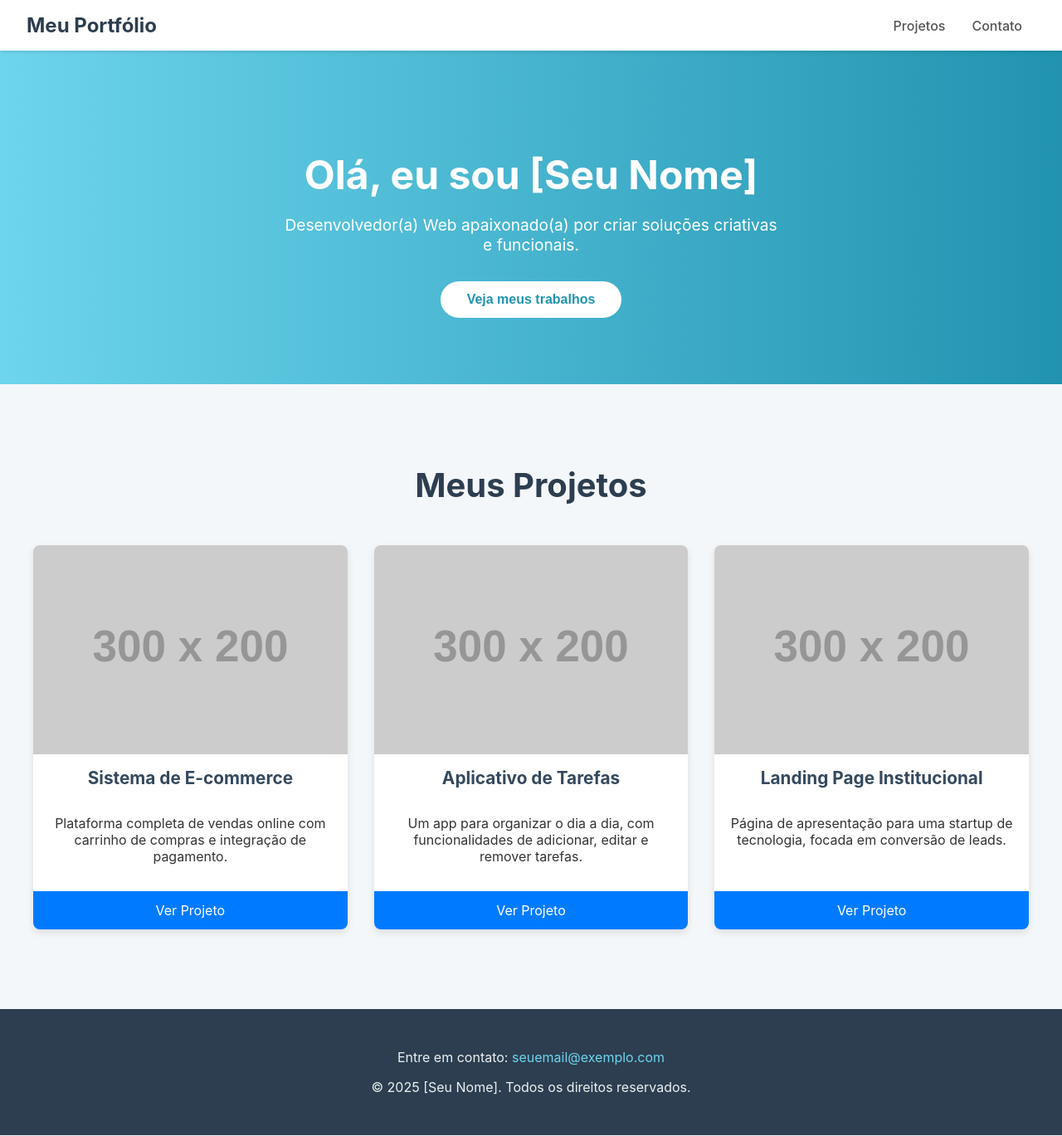
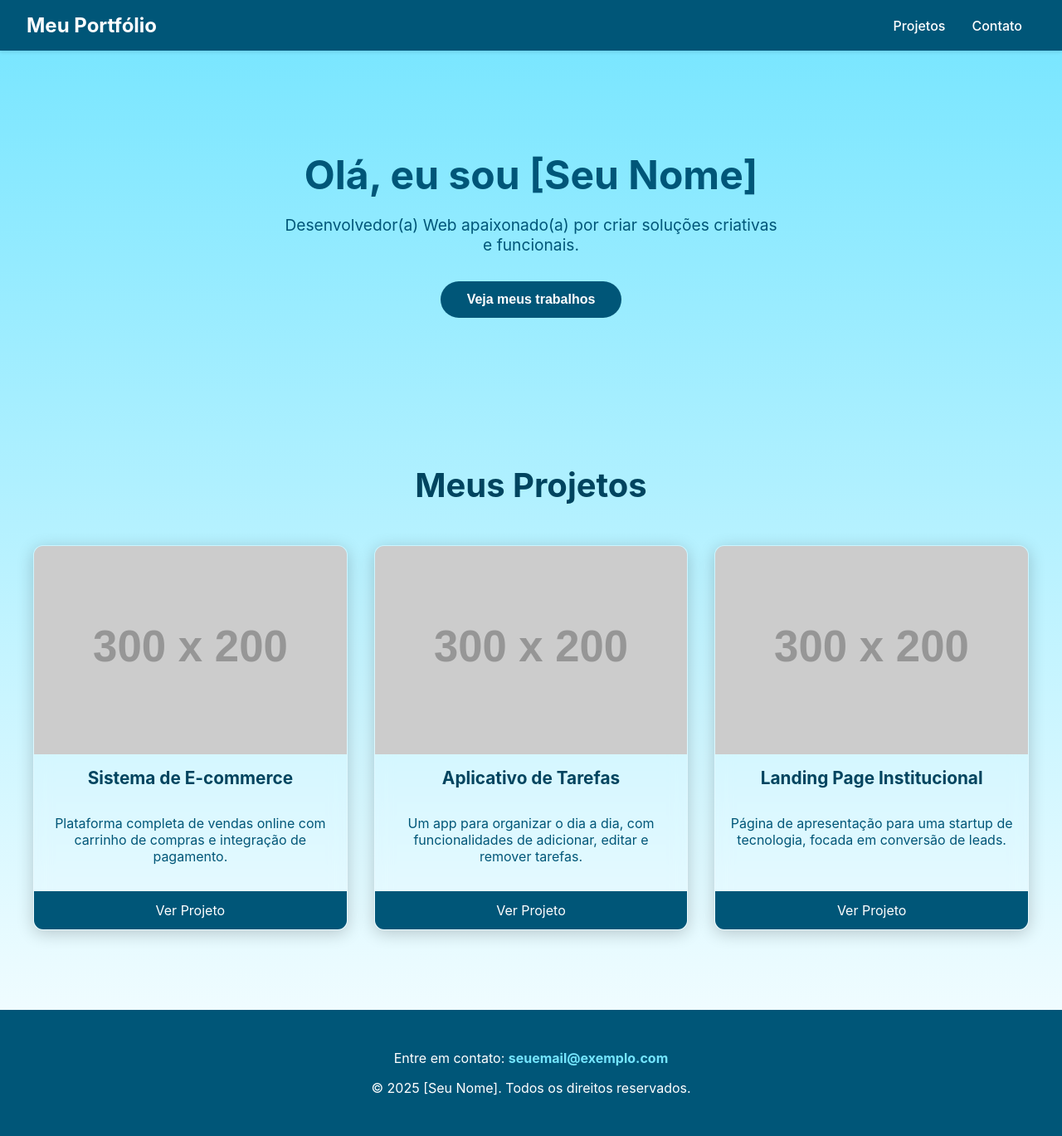
Before and after one commit to Rafael-VP/hackathon-onovolab, a React (Vite) app: page / in a window 1280 px wide. Shown: the whole page at 83% size. Built offline with nearby package versions, Linux system fonts and the light colour scheme.

Commit message:
Modified Colour Palette

```diff
--- a/src/App.css
+++ b/src/App.css
@@ -1,4 +1,35 @@
-/* Reset básico e fontes */
+/* =========================================
+==      COLOR CONTROL PANEL            ==
+=========================================
+--  Change the hex codes in this section
+--  to easily update the entire site's theme.
+*/
+:root {
+  /* Backgrounds */
+  --bg-header: #005678; /* Fundo do header continua branco */
+  --bg-footer: #005678;
+  /* Text */
+  --text-dark: #ffffff; /* Usado no header */
+  --text-light: #005678; /* Cor principal do texto no gradiente */
+  --text-logo: #ffffff;
+  --text-nav-links: #ffffff;
+
+  /* Accent Colors (The Blues) */
+  --accent-gradient-start: #ffffff; /* COR DE BAIXO (INÍCIO) */
+  --accent-gradient-end: #74e5ff;   /* COR DE CIMA (FIM) */
+  --accent-button: #005678;
+  --accent-button-hover: #00445f;
+  --accent-hover-header: #74e5ff;
+  --accent-footer-link: #74e5ff;
+  /* Cor do texto no centro do background */
+  --bg-text: #ffffff;
+
+}
+
+
+/* =======================================
+// Global Styles
+// ======================================= */
 body {
   margin: 0;
   font-family: -apple-system, BlinkMacSystemFont, 'Segoe UI', 'Roboto', 'Oxygen',
@@ -6,17 +37,28 @@ body {
     sans-serif;
   -webkit-font-smoothing: antialiased;
   -moz-osx-font-smoothing: grayscale;
-  background-color: #f4f7f9;
-  color: #333;
+
+  /* Gradiente aplicado a toda a página, de baixo para cima */
+  background: linear-gradient(to top, var(--accent-gradient-start), var(--accent-gradient-end));
+  /* Cor do texto principal agora é clara para ser legível no gradiente */
+  color: var(--text-light);
 }
 
 .App {
   text-align: center;
+  /* ADDED: Flexbox layout for sticky footer */
+  display: flex;
+  flex-direction: column;
+  min-height: 100vh; /* Garante que o container ocupe toda a altura da tela */
 }
 
-/* Header */
+
+/* =======================================
+// Header and Main Content
+// ======================================= */
 .header {
-  background-color: #ffffff;
+  /* O header mantém seu fundo branco para ficar "por cima" do gradiente */
+  background-color: var(--bg-header);
   padding: 1rem 2rem;
   display: flex;
   justify-content: space-between;
@@ -27,28 +69,36 @@ body {
   z-index: 1000;
 }
 
+/* ADDED: Rule to make main content area grow */
+main {
+  flex-grow: 1;
+}
+
 .logo {
   font-size: 1.5rem;
   font-weight: bold;
-  color: #2c3e50;
+  color: var(--text-logo);
 }
 
 .header nav a {
   margin: 0 1rem;
   text-decoration: none;
-  color: #555;
+  color: var(--text-nav-links);
   font-weight: 500;
   transition: color 0.3s ease;
 }
 
 .header nav a:hover {
-  color: #007bff;
+  color: var(--accent-hover-header);
 }
 
-/* Seção Hero */
+
+/* =======================================
+// Hero Section
+// ======================================= */
 .hero {
-  background: linear-gradient(to right, #6dd5ed, #2193b0);
-  color: white;
+  /* REMOVED: O fundo foi removido para mostrar o gradiente do body */
+  color: bar(--bg-text); /* Mantém o texto branco e destacado */
   padding: 5rem 2rem;
   display: flex;
   justify-content: center;
@@ -70,8 +120,8 @@ body {
 }
 
 .cta-button {
-  background-color: #ffffff;
-  color: #2193b0;
+  background-color: var(--bg-header); /* Fundo branco */
+  color: #ffffff; /* Texto azul escuro */
   border: none;
   padding: 0.8rem 2rem;
   font-size: 1rem;
@@ -86,7 +136,10 @@ body {
   box-shadow: 0 4px 10px rgba(0,0,0,0.2);
 }
 
-/* Seção de Projetos */
+
+/* =======================================
+// Projects Section
+// ======================================= */
 .projects {
   padding: 4rem 2rem;
 }
@@ -94,7 +147,7 @@ body {
 .projects h2 {
   font-size: 2.5rem;
   margin-bottom: 3rem;
-  color: #2c3e50;
+  color: #00445f; /* Título "Meus Projetos" agora é branco */
 }
 
 .projects-grid {
@@ -106,9 +159,12 @@ body {
 }
 
 .project-card {
-  background-color: #ffffff;
-  border-radius: 8px;
-  box-shadow: 0 4px 8px rgba(0,0,0,0.1);
+  /* CHANGED: Efeito de "vidro fosco" para os cards */
+  background-color: rgba(255, 255, 255, 0.1); /* Fundo branco semi-transparente */
+  backdrop-filter: blur(10px); /* Efeito de desfoque no fundo */
+  border-radius: 12px;
+  border: 1px solid rgba(255, 255, 255, 0.2); /* Borda sutil */
+  box-shadow: 0 4px 20px rgba(0,0,0,0.2);
   overflow: hidden;
   transition: transform 0.3s ease, box-shadow 0.3s ease;
   display: flex;
@@ -117,7 +173,7 @@ body {
 
 .project-card:hover {
   transform: translateY(-5px);
-  box-shadow: 0 8px 16px rgba(0,0,0,0.2);
+  box-shadow: 0 8px 30px rgba(0,0,0,0.3);
 }
 
 .project-card img {
@@ -128,18 +184,19 @@ body {
 .project-card h3 {
   font-size: 1.3rem;
   margin: 1rem;
-  color: #34495e;
+  color: #00445f; /* Texto do título do card agora é branco */
 }
 
 .project-card p {
   font-size: 1rem;
   padding: 0 1rem;
-  flex-grow: 1; /* Faz a descrição ocupar o espaço disponível */
+  flex-grow: 1;
+  color: var(--text-light); /* Texto da descrição usa a cor clara padrão */
 }
 
 .project-card a {
   display: block;
-  background-color: #007bff;
+  background-color: var(--accent-button);
   color: white;
   text-decoration: none;
   padding: 0.8rem;
@@ -148,18 +205,23 @@ body {
 }
 
 .project-card a:hover {
-  background-color: #0056b3;
+  background-color: var(--accent-button-hover);
 }
 
-/* Rodapé */
+
+/* =======================================
+// Footer
+// ======================================= */
 .footer {
-  background-color: #2c3e50;
-  color: #ecf0f1;
+  /* REMOVED: Fundo removido para mostrar o gradiente do body */
+  background-color: var(--bg-footer);
+  color: var(--bg-text);
   padding: 2rem;
   margin-top: 2rem;
 }
 
 .footer a {
-  color: #6dd5ed;
+  color: var(--accent-footer-link); /* Link do email agora é branco para melhor contraste */
+  font-weight: bold;
   text-decoration: none;
 }
```
